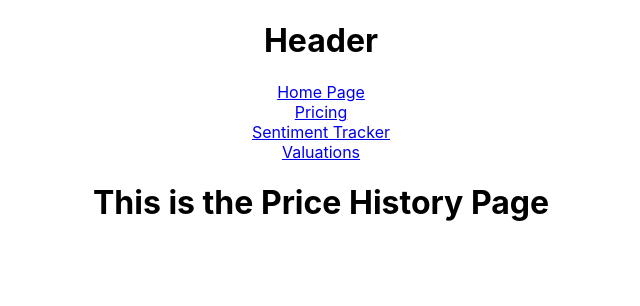
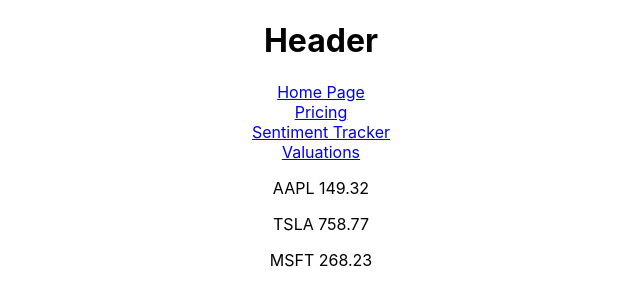
Before and after one commit to rkirk430/Project_3_FrontEnd, a React (Create React App) app: page /price in a window 1280 px wide. Shown: the top 306 px of the page, without its empty margins (319-959 px from the left). Built offline with nearby package versions, Linux system fonts and the light colour scheme.

Commit message:
Stock Pricing Data Pulling Through Static File

```diff
--- a/src/pages/price.js
+++ b/src/pages/price.js
@@ -1,12 +1,41 @@
 import React from "react";
-import data from "../data.json"
-console.log(data);
+import stockData from "../data.json"
+console.log(stockData);
 
-const Price = (props) => {
-    return(
-        <h1> This is the Price History Page </h1>
-     );
-};
+const Price = () => {
+    const allStockData = stockData.data.map((price,idx) => {
+        console.log(idx);
+        return (
+            <p key = {idx}> {price.ticker} {price.day_high} </p>
+        )
+    })
+        return(
+        <div className="pricing">
+            {allStockData}
+        </div>
+    )
+}
+
+
+
+
+
+
+// const Price = (props) => {
+//     return (
+//         <div className="pricing">
+//             {stockData.map(stockPrice) => {
+//                 return (
+//                     <div>
+//                         {data.ticker}
+//                     </div>
+//                 )
+//             })}
+//         </div>
+
+    // const allStockData = stockData.map((stockData, idx) => {
+    //     console.log(idx);
+    // });
 
 export default Price;
 
```
